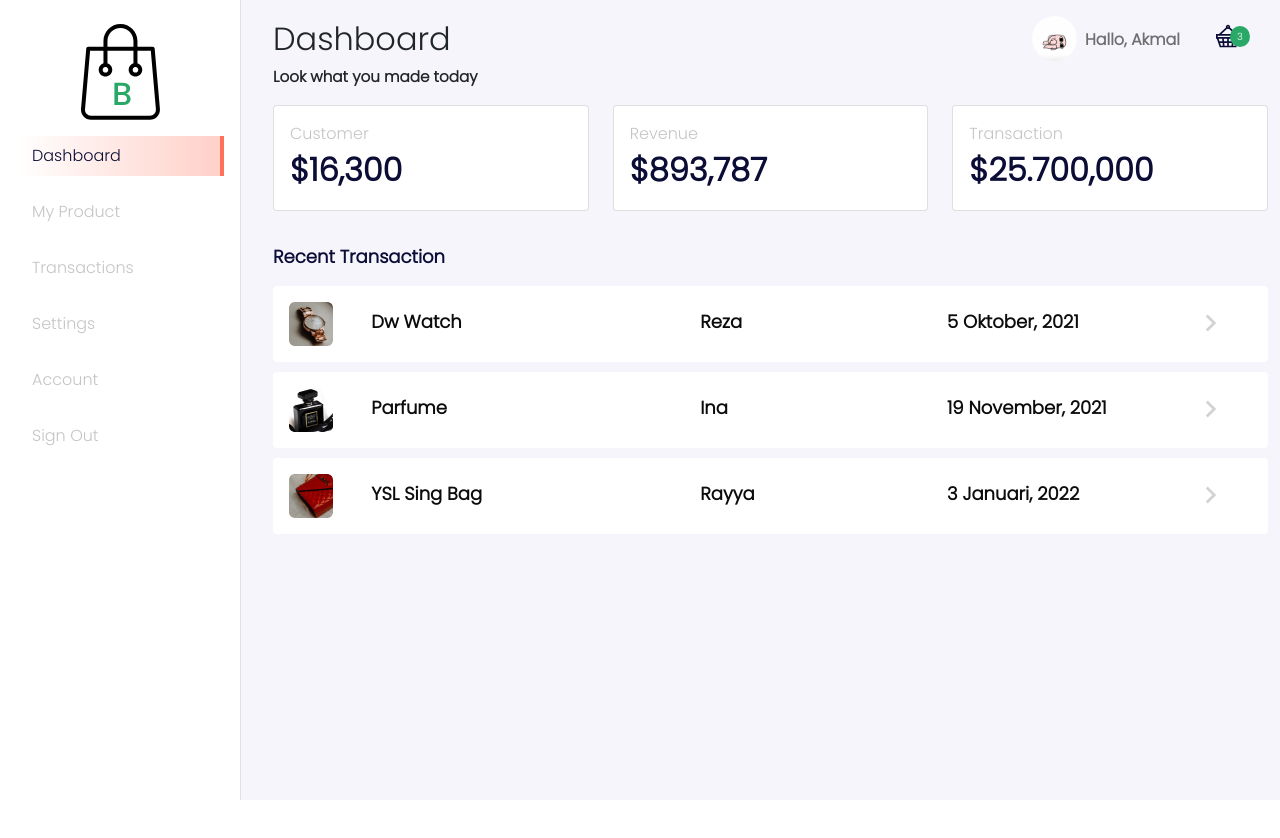
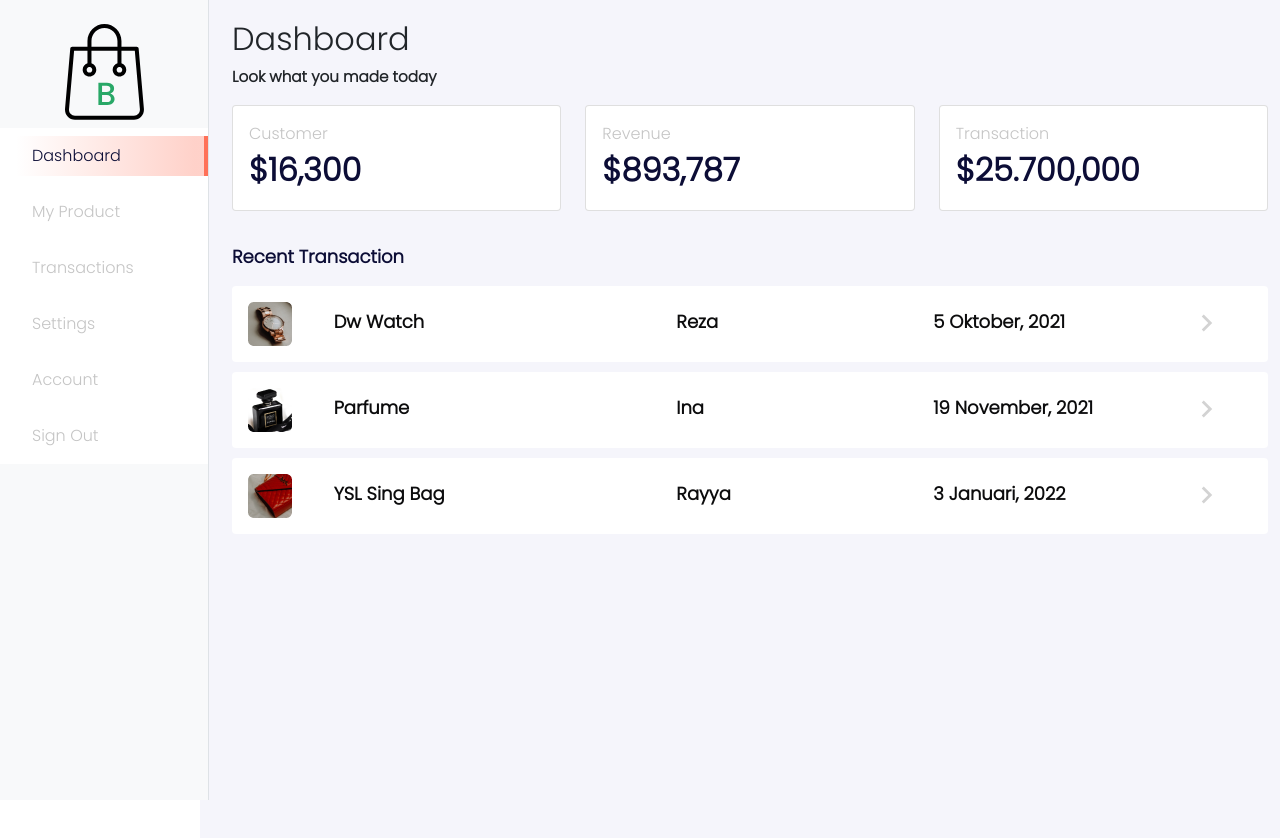
Before and after one commit to khmalz/e-commerce, a React (Create React App) app: page /dashboard in a window 1280 px wide. Shown: the top 838 px of the page. Before the commit the page ends 800 px from the top, so only its background shows below. Built offline with nearby package versions, Linux system fonts and the light colour scheme; the HTML template or start-up script is replaced by a standard one.

Commit message:
Fix Bugs

```diff
--- a/src/router/Dashboard/DashSettings.js
+++ b/src/router/Dashboard/DashSettings.js
@@ -1,4 +1,4 @@
-import React, { useState } from "react";
+import React, { useEffect, useState } from "react";
 import { Button, Card, Col, Container, FloatingLabel, Form, Nav, Navbar, Row } from "react-bootstrap";
 import NavDashboard from "./NavDashboard";
 import us from "../../images/user.jpg";
@@ -6,6 +6,14 @@ import ic from "../../images/icon_cart.svg";
 
 const DashSettings = () => {
    const [aktif, setAktif] = useState(false);
+   const [stic, setStic] = useState("200px");
+   const monitorK = window.innerWidth < 500;
+
+   useEffect(() => {
+      if (monitorK) {
+         setStic("0");
+      }
+   }, [monitorK]);
 
    const dashClick = () => {
       const wrap = document.querySelector("#wrapper");
@@ -19,7 +27,7 @@ const DashSettings = () => {
             <div className="d-flex" id="wrapper">
                <NavDashboard />
 
-               <div id="page-content-wrapper">
+               <div id="page-content-wrapper" style={{ marginLeft: stic }}>
                   <Navbar expand="lg" fixed="top" className="navbar-light navbar-store navbar-fixed-top">
                      <Container fluid>
                         <Button variant={aktif ? "primary" : "outline-primary"} className="d-md-none me-auto me-2" onClick={dashClick} id="menu-toggle">
--- a/src/router/Dashboard/DashTransactions.js
+++ b/src/router/Dashboard/DashTransactions.js
@@ -1,4 +1,4 @@
-import React, { useState } from "react";
+import React, { useEffect, useState } from "react";
 import { Button, Card, Col, Container, Nav, Navbar, Row } from "react-bootstrap";
 import NavDashboard from "./NavDashboard";
 import us from "../../images/user.jpg";
@@ -10,6 +10,8 @@ import dip3 from "../../images/dashboard-icon-product3.png";
 const DashTransactions = () => {
    const [aktif, setAktif] = useState(false);
    const monitor = window.innerWidth < 800;
+   const monitorK = window.innerWidth < 500;
+   const [stic, setStic] = useState("200px");
 
    const dashClick = () => {
       const wrap = document.querySelector("#wrapper");
@@ -17,13 +19,19 @@ const DashTransactions = () => {
       wrap.classList.toggle("toggled");
    };
 
+   useEffect(() => {
+      if (monitorK) {
+         setStic("0");
+      }
+   }, [monitorK]);
+
    return (
       <>
-         <div className="page-dashboard overflow-hidden" style={monitor ? { marginTop: "-20px" } : null}>
+         <div className="page-dashboard overflow-hidden" style={monitor ? { marginTop: "-35px" } : null}>
             <div className="d-flex" id="wrapper">
                <NavDashboard />
 
-               <div id="page-content-wrapper">
+               <div id="page-content-wrapper" style={{ marginLeft: stic }}>
                   <Navbar expand="lg" fixed="top" className="navbar-light navbar-store navbar-fixed-top">
                      <Container fluid>
                         <Button variant={aktif ? "primary" : "outline-primary"} className="d-md-none me-auto me-2" onClick={dashClick} id="menu-toggle">
--- a/src/router/Dashboard/Dashboard.js
+++ b/src/router/Dashboard/Dashboard.js
@@ -8,10 +8,13 @@ import dip3 from "../../images/dashboard-icon-product3.png";
 import dar from "../../images/dashboard-arrow-right.svg";
 import { Button, Card, Col, Container, Nav, Navbar, Row } from "react-bootstrap";
 import NavDashboard from "./NavDashboard";
+import { useEffect } from "react";
 
 const Dashboard = () => {
    const [aktif, setAktif] = useState(false);
-   const monitor = window.innerWidth < 800;
+   const [stic, setStic] = useState("200px");
+   const monitor = window.innerWidth < 765;
+   const monitorK = window.innerWidth < 500;
 
    const dashClick = () => {
       const wrap = document.querySelector("#wrapper");
@@ -19,16 +22,22 @@ const Dashboard = () => {
       wrap.classList.toggle("toggled");
    };
 
+   useEffect(() => {
+      if (monitorK) {
+         setStic("0");
+      }
+   }, [monitorK]);
+
    return (
       <>
          {/* ---------------------------------------------------------------------------------------------- | Dashboard | --------------------------------------------------------------------------------------------------  */}
 
-         <div className="page-dashboard overflow-hidden" style={monitor ? { marginTop: "-25px" } : null}>
+         <div className="page-dashboard" style={monitor ? { marginTop: "-25px" } : null}>
             <div className="d-flex" id="wrapper">
                <NavDashboard />
 
-               <div id="page-content-wrapper">
-                  <Navbar expand="lg" fixed="top" className="navbar-light navbar-store navbar-fixed-top">
+               <div id="page-content-wrapper" style={{ marginLeft: stic }}>
+                  <Navbar expand="lg" fixed="top" className="navbar-store navbar-fixed-top">
                      <Container fluid>
                         <Button variant={aktif ? "primary" : "outline-primary"} className="d-md-none me-auto me-2" onClick={dashClick} id="menu-toggle">
                            Menu
@@ -37,8 +46,8 @@ const Dashboard = () => {
                            <span className="navbar-toggle-icon"></span>
                         </Button>
 
-                        <Navbar.Collapse id="navbarSupportedContent">
-                           <ul className="navbar-nav d-none d-lg-flex ms-auto">
+                        <Navbar className="collapse" id="navbarSupportedContent">
+                           <ul className="navbar-nav d-none d-md-flex ms-auto">
                               <li class="nav-item dropdown">
                                  <Nav.Link class="nav-link dropdown-toggle" href="#a" id="navbarDropdown" role="button" data-bs-toggle="dropdown" aria-expanded="false">
                                     <img src={us} alt="" className="rounded-circle me-2 profile-picture mb-1" />
@@ -68,14 +77,16 @@ const Dashboard = () => {
                                  </ul>
                               </li>
                               <li className="nav-item">
-                                 <a href="#a" className="nav-link d-line-block mt-2">
+                                 <a href="#a" className="nav-link d-inline-block mt-2">
                                     <img src={ic} alt="" />
                                     <div className="cart-badge">3</div>
                                  </a>
                               </li>
                            </ul>
 
-                           <ul className="navbar-nav d-block d-lg-none">
+                           {/* For Mobile */}
+
+                           <ul className="navbar-nav d-block d-lg-none ms-auto">
                               <li className="nav-item">
                                  <a href="#a" className="nav-link">
                                     Hallo, Akmal
@@ -87,7 +98,7 @@ const Dashboard = () => {
                                  </a>
                               </li>
                            </ul>
-                        </Navbar.Collapse>
+                        </Navbar>
                      </Container>
                   </Navbar>
 
@@ -165,7 +176,7 @@ const Dashboard = () => {
                                     </a>
                                  </Card>
 
-                                 <Card className="border-0 card-list" style={{ marginBottom: "70px" }}>
+                                 <Card className="border-0 card-list" style={{ marginBottom: "700px" }}>
                                     <a href="/dashboard-transactions-details" className=" d-block text-decoration-none">
                                        <Card.Body>
                                           <Row className="fw-bold">
--- a/src/router/Dashboard/NavDashboard.js
+++ b/src/router/Dashboard/NavDashboard.js
@@ -11,7 +11,7 @@ const NavDashboard = () => {
    return (
       <>
          <div>
-            <div className="border-end" id="sidebar-wrapper">
+            <div className="border-end sidenav h-100 bg-light" id="sidebar-wrapper">
                <div className="text-center">
                   <img src={dsl} alt="" className={monitor ? "mt-5 mb-2" : "mt-4 mb-2"} />
                </div>
--- a/src/style/main.css
+++ b/src/style/main.css
@@ -199,7 +199,7 @@ body {
 }
 
 .page-dashboard #sidebar-wrapper {
-   margin-top: 60px;
+  margin-top: 75px;
   min-height: 100vh;
   margin-left: -15rem;
   -webkit-transition: margin 0.25s ease-out;
@@ -212,7 +212,7 @@ body {
 }
 
 .page-dashboard #sidebar-wrapper .list-group {
-   width: 15rem;
+  width: 13rem;
 }
 
 .page-dashboard #wrapper.toggled #sidebar-wrapper {
@@ -236,13 +236,14 @@ body {
 
 .page-dashboard .list-group-item {
   border: 0;
+  padding-right: 0;
   font-size: 16px;
   color: #c5c5c5;
 }
 
 .page-dashboard .list-group-item.active {
-   background: -webkit-gradient(linear, right top, left top, color-stop(2%, rgba(255, 113, 88, 0.32)), to(rgba(255, 255, 255, 0)));
-   background: linear-gradient(270deg, rgba(255, 113, 88, 0.32) 2%, rgba(255, 255, 255, 0) 100%);
+  background: -webkit-gradient(linear, right top, left top, color-stop(5%, rgba(255, 113, 88, 0.32)), to(rgba(255, 255, 255, 0)));
+  background: linear-gradient(270deg, rgba(255, 113, 88, 0.32) 5%, rgba(255, 255, 255, 0) 100%);
   border-right: 4px solid #ff7158;
   color: #0c0d36;
 }
@@ -288,12 +289,6 @@ body {
   padding-top: 15px;
 }
 
-@media (max-width: 991.98px) {
-   .navbar-store {
-      background-color: #fff !important;
-   }
-}
-
 @media (min-width: 992px) {
   .navbar-store .nav-item .nav-link {
     margin-left: 10px;
@@ -321,6 +316,9 @@ body {
   background-color: #fff !important;
   -webkit-transition: background-color 200ms linear;
   transition: background-color 200ms linear;
+  -moz-transition: background-color 200ms linear;
+  -ms-transition: background-color 200ms linear;
+  -o-transition: background-color 200ms linear;
 }
 
 .card .dashboard-card-title {
@@ -352,4 +350,11 @@ body {
   color: #0c0d36;
 }
 
+.sidenav {
+  position: fixed;
+  z-index: 1111;
+  left: 0;
+  overflow-x: hidden;
+  overflow-y: hidden;
+}
 /*# sourceMappingURL=main.css.map */
--- a/src/style/main.scss
+++ b/src/style/main.scss
@@ -252,7 +252,7 @@ body {
 }
 
 .page-dashboard #sidebar-wrapper {
-   margin-top: 60px;
+   margin-top: 75px;
    min-height: 100vh;
    margin-left: -15rem;
    -webkit-transition: margin 0.25s ease-out;
@@ -265,7 +265,7 @@ body {
 }
 
 .page-dashboard #sidebar-wrapper .list-group {
-   width: 15rem;
+   width: 13rem;
 }
 
 .page-dashboard #wrapper.toggled #sidebar-wrapper {
@@ -289,13 +289,14 @@ body {
 
 .page-dashboard .list-group-item {
    border: 0;
+   padding-right: 0;
    font-size: 16px;
    color: #c5c5c5;
 }
 
 .page-dashboard .list-group-item.active {
-   background: -webkit-gradient(linear, right top, left top, color-stop(2%, rgba(255, 113, 88, 0.32)), to(rgba(255, 255, 255, 0)));
-   background: linear-gradient(270deg, rgba(255, 113, 88, 0.32) 2%, rgba(255, 255, 255, 0) 100%);
+   background: -webkit-gradient(linear, right top, left top, color-stop(5%, rgba(255, 113, 88, 0.32)), to(rgba(255, 255, 255, 0)));
+   background: linear-gradient(270deg, rgba(255, 113, 88, 0.32) 5%, rgba(255, 255, 255, 0) 100%);
    border-right: 4px solid #ff7158;
    color: #0c0d36;
 }
@@ -341,12 +342,6 @@ body {
    padding-top: 15px;
 }
 
-@media (max-width: 991.98px) {
-   .navbar-store {
-      background-color: #fff !important;
-   }
-}
-
 @media (min-width: 992px) {
    .navbar-store .nav-item .nav-link {
       margin-left: 10px;
@@ -374,6 +369,9 @@ body {
    background-color: #fff !important;
    -webkit-transition: background-color 200ms linear;
    transition: background-color 200ms linear;
+   -moz-transition: background-color 200ms linear;
+   -ms-transition: background-color 200ms linear;
+   -o-transition: background-color 200ms linear;
 }
 
 .card .dashboard-card-title {
@@ -404,3 +402,12 @@ body {
    line-height: 27px;
    color: #0c0d36;
 }
+
+.sidenav {
+   position: fixed;
+   z-index: 1111;
+   // top: 0;
+   left: 0;
+   overflow-x: hidden;
+   overflow-y: hidden;
+}
```
Also changed, not shown: 1 other file (tests, documents, lock files or other folders). Lines whose indentation alone changed are shown as unchanged.
